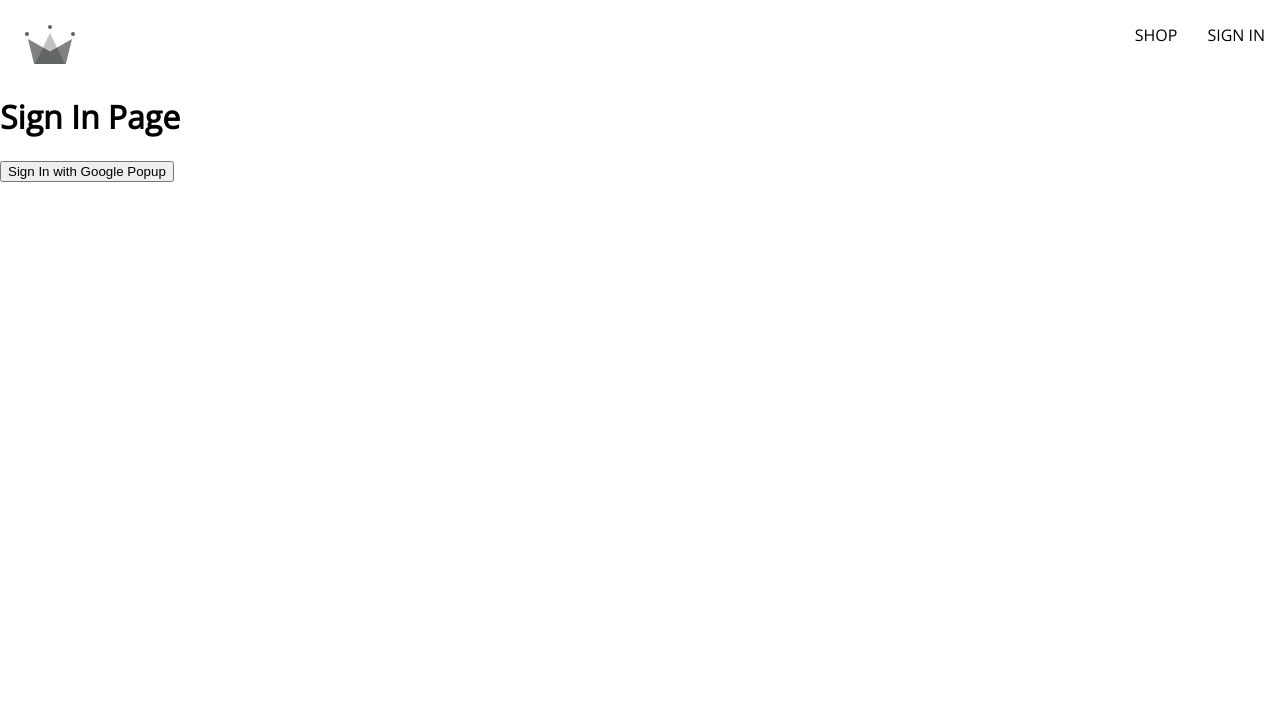
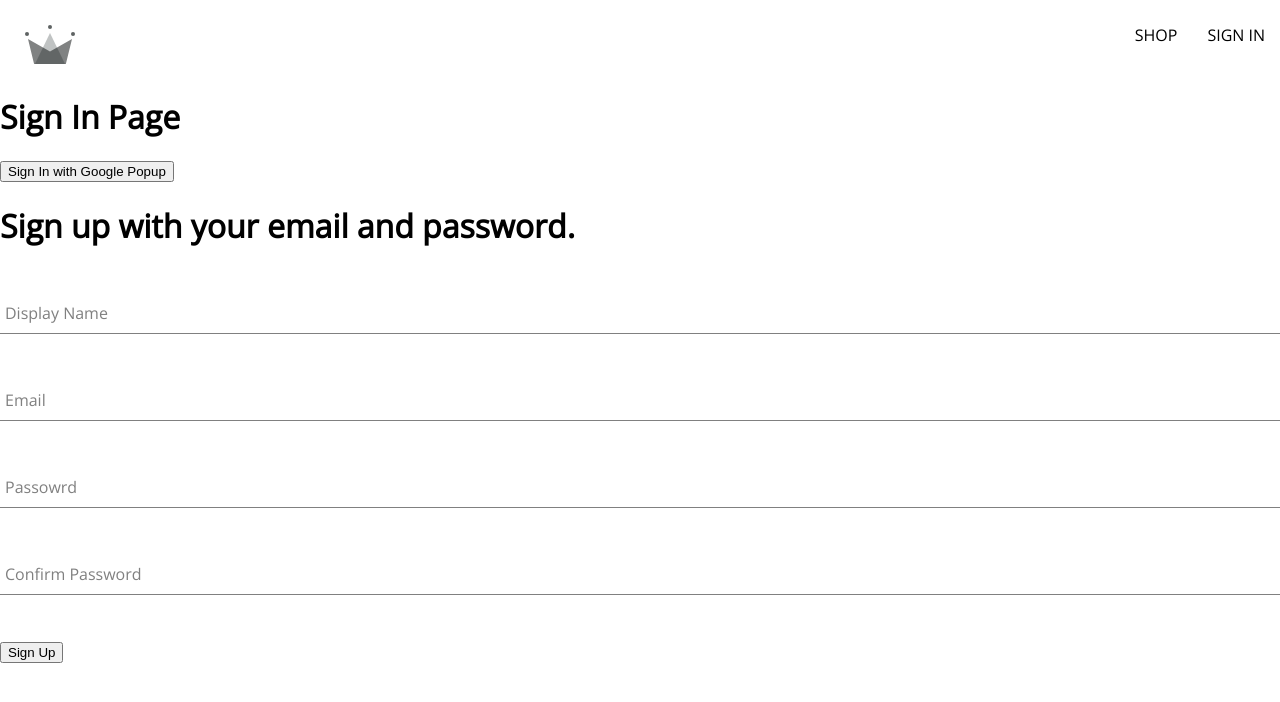
Before and after one commit to swjo207/udemy-react-study, a React (Create React App) app in the folder crwn-clothing/: page /sign-in in a window 1280 px wide. Shown: the top 702 px of the page. Built offline with nearby package versions, Linux system fonts and the light colour scheme.

Commit message:
커스텀 폼 입력 컴포넌트

```diff
--- /dev/null
+++ b/crwn-clothing/src/components/category-item/sign-up-form/sign-up-form.component.jsx
@@ -0,0 +1,102 @@
+import {
+  createAuthUserWithEmailAndPassword,
+  createUserDocumentFromAuth,
+} from "../../../utils/firebase/firebase.utils";
+import { useState } from "react";
+import FormInput from "../../form-input/form-input.component";
+
+const defaultFormFields = {
+  displayName: "",
+  email: "",
+  password: "",
+  confirmPassword: "",
+};
+
+const SignUpForm = () => {
+  const [formFields, setFormFields] = useState(defaultFormFields);
+  const { displayName, email, password, confirmPassword } = formFields;
+
+  console.log(formFields);
+
+  const resetFormFields = () => {
+    setFormFields(defaultFormFields);
+  };
+
+  const handleSubmit = async (event) => {
+    event.preventDefault();
+    if (password !== confirmPassword) {
+      return;
+    }
+
+    try {
+      const { user } = await createAuthUserWithEmailAndPassword(
+        email,
+        password
+      );
+      //console.log(response);
+      await createUserDocumentFromAuth(user, { displayName });
+      resetFormFields();
+    } catch (e) {
+      if (e.code == "auth/email-already-in-use") {
+        alert("cannot create new user, with email already in use.");
+      } else {
+        console.log("User creation encountered an error.", e);
+      }
+    }
+  };
+
+  const handleChange = (event) => {
+    const { name, value } = event.target;
+
+    setFormFields({ ...formFields, [name]: value });
+  };
+
+  return (
+    <>
+      <div>
+        <h1> Sign up with your email and password. </h1>
+        <form onSubmit={handleSubmit}>
+          <FormInput
+            label="Display Name"
+            type="text"
+            required
+            onChange={handleChange}
+            name="displayName"
+            value={displayName}
+          />
+
+          <FormInput
+            label="Email"
+            type="email"
+            required
+            onChange={handleChange}
+            name="email"
+            value={email}
+          />
+
+          <FormInput
+            label="Passowrd"
+            type="password"
+            required
+            onChange={handleChange}
+            name="password"
+            value={password}
+          />
+
+          <FormInput
+            label="Confirm Password"
+            type="password"
+            required
+            onChange={handleChange}
+            name="confirmPassword"
+            value={confirmPassword}
+          />
+
+          <button type="submit"> Sign Up </button>
+        </form>
+      </div>
+    </>
+  );
+};
+
+export default SignUpForm;
--- /dev/null
+++ b/crwn-clothing/src/components/form-input/form-input.component.jsx
@@ -0,0 +1,15 @@
+import './form-input.sytles.scss'
+
+const FormInput = ({ label, ...otherProps }) => {
+  return (
+    <div className="group">
+        <input className="form-input" {...otherProps}     />
+        {label && (
+        <label className={`${otherProps.value.length ? 'shrink' : '' } form-input-label `}> {label} </label>
+        )}
+
+    </div>
+  )
+}
+
+export default FormInput;
--- /dev/null
+++ b/crwn-clothing/src/components/form-input/form-input.sytles.scss
@@ -0,0 +1,54 @@
+$sub-color: grey;
+$main-color: black;
+
+@mixin shrinkLabel {
+  top: -14px;
+  font-size: 12px;
+  color: $main-color;
+}
+
+.group {
+  position: relative;
+  margin: 45px 0;
+
+  .form-input {
+    background: none;
+    background-color: white;
+    color: $sub-color;
+    font-size: 18px;
+    padding: 10px 10px 10px 5px;
+    display: block;
+    width: 100%;
+    border: none;
+    border-radius: 0;
+    border-bottom: 1px solid $sub-color;
+    margin: 25px 0;
+
+    &:focus {
+      outline: none;
+    }
+
+    &:focus ~ .form-input-label {
+      @include shrinkLabel();
+    }
+  }
+
+  input[type='password'] {
+    letter-spacing: 0.3em;
+  }
+
+  .form-input-label {
+    color: $sub-color;
+    font-size: 16px;
+    font-weight: normal;
+    position: absolute;
+    pointer-events: none;
+    left: 5px;
+    top: 10px;
+    transition: 300ms ease all;
+
+    &.shrink {
+      @include shrinkLabel();
+    }
+  }
+}
--- a/crwn-clothing/src/routes/sign-in/sign-in.component.jsx
+++ b/crwn-clothing/src/routes/sign-in/sign-in.component.jsx
@@ -1,15 +1,47 @@
 import React from "react";
-import { createUserDocumentFromAuth, signInWithGooglePopup } from "../../utils/firebase/firebase.utils";
+import SignUpForm from "../../components/category-item/sign-up-form/sign-up-form.component";
+import {
+    auth,
+  createUserDocumentFromAuth,
+  signInWithGooglePopup,
+} from "../../utils/firebase/firebase.utils";
+//import { useEffect } from "react";
+//import { getRedirectResult } from "firebase/auth";
+
 
 const SignIn = () => {
+
+/* useEffect(async () => {
+        const response  = await getRedirectResult(auth);
+
+        if (response) {
+            const userDocRef = await createUserDocumentFromAuth(response.user);
+        }
+    }, []);  */
+
+
   const logGoogleUser = async () => {
-    const { user} = await signInWithGooglePopup();
+    const { user } = await signInWithGooglePopup();
     const userDocRef = await createUserDocumentFromAuth(user);
   };
+
+/*   const logGoogleRedirectUser = async () => {
+    const { user } = await signInWithGoogleRedirect();
+    console.log(user);
+    const userDocRef = await createUserDocumentFromAuth(user);
+  }; */
+
   return (
     <>
       <h1> Sign In Page </h1>
       <button onClick={logGoogleUser}> Sign In with Google Popup </button>
+
+      {/* <button onClick={signInWithGoogleRedirect}>
+        Sign In with Google Redirect
+      </button> */}
+
+      <SignUpForm />
+
     </>
   );
 };
--- a/crwn-clothing/src/utils/firebase/firebase.utils.js
+++ b/crwn-clothing/src/utils/firebase/firebase.utils.js
@@ -4,13 +4,9 @@
   signInWithPopup,
   signInWithRedirect,
   GoogleAuthProvider,
+  createUserWithEmailAndPassword,
 } from "firebase/auth";
-import {
-getFirestore,
-doc,
-getDoc,
-setDoc
-} from 'firebase/firestore'
+import { getFirestore, doc, getDoc, setDoc } from "firebase/firestore";
 
 const firebaseConfig = {
   apiKey: "AIzaSyCmINJxz5u-722b5QUzhWb5PI7BNyNwzlM",
@@ -24,19 +20,24 @@
 // Initialize Firebase
 const firebaseApp = initializeApp(firebaseConfig);
 
-const provider = new GoogleAuthProvider();
+const googleProvider = new GoogleAuthProvider();
 
-provider.setCustomParameters({
+googleProvider.setCustomParameters({
   prompt: "select_account",
 });
 
 export const auth = getAuth();
-export const signInWithGooglePopup = () => signInWithPopup(auth, provider);
+export const signInWithGooglePopup = () =>
+  signInWithPopup(auth, googleProvider);
+export const signInWithGoogleRedirect = () =>
+  signInWithRedirect(auth, googleProvider);
 
 export const db = getFirestore();
 
-export const createUserDocumentFromAuth = async (userAuth) => {
-    const userDocRef = doc(db, 'users', userAuth.uid);
+export const createUserDocumentFromAuth = async (userAuth, additinoalInformation={}) => {
+  if (!userAuth) return;
+
+  const userDocRef = doc(db, "users", userAuth.uid);
   console.log(userDocRef);
 
   const userSnapshot = await getDoc(userDocRef);
@@ -51,12 +52,19 @@
       await setDoc(userDocRef, {
         displayName,
         email,
-                createdAt
+        createdAt,
+        ...additinoalInformation
       });
     } catch (error) {
-            console.log('error occurred while creating the user', error.message);
+      console.log("error occurred while creating the user", error.message);
     }
   }
 
   return userDocRef;
 };
+
+export const createAuthUserWithEmailAndPassword = async (email, password) => {
+  if (!email || !password) return;
+
+  return await createUserWithEmailAndPassword(auth, email, password);
+};
```
Lines whose indentation alone changed are shown as unchanged.
